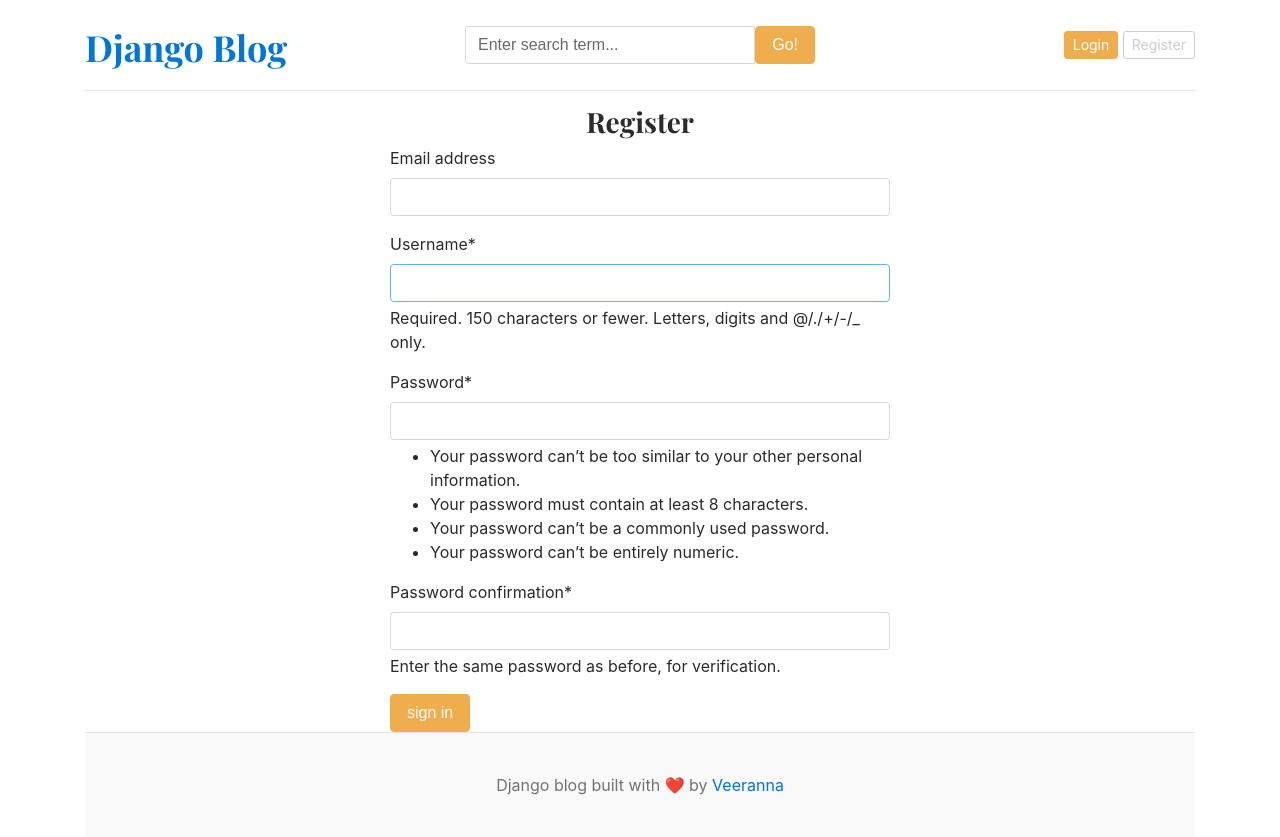
After one commit to veerannaNdesai/django-Blog-App, a Django app: page /register/ in a window 1280 px wide. The commit adds this page. Run offline with Django 5.2, Linux system fonts and the light colour scheme; data that the repository does not hold is empty; some libraries are stand-ins or nearby versions.

Commit message:
added login and register pages

```diff
--- /dev/null
+++ b/blog_main/forms.py
@@ -0,0 +1,8 @@
+from django.contrib.auth.models import User
+from django.contrib.auth.forms import UserCreationForm
+
+
+class RegistrationForm(UserCreationForm):
+    class Meta:
+        model = User
+        fields = ('email','username','password1','password2')
--- a/blog_main/settings.py
+++ b/blog_main/settings.py
@@ -39,6 +39,8 @@ INSTALLED_APPS = [
     'django.contrib.staticfiles',
     'blogs',
     'assignments',
+    'crispy_forms',
+    'crispy_bootstrap4',
 
 ]
 
@@ -134,3 +136,5 @@ DEFAULT_AUTO_FIELD = 'django.db.models.BigAutoField'
 
 MEDIA_URL = '/media/'
 MEDIA_ROOT = BASE_DIR/'media'
+
+CRISPY_TEMPLATE_PACK = 'bootstrap4'
--- a/blog_main/urls.py
+++ b/blog_main/urls.py
@@ -25,6 +25,9 @@ urlpatterns = [
     path('admin/', admin.site.urls),
     path('',views.home,name='home'),
     path('category/',include('blogs.urls')),
-    path('<slug:slug>/',BlogViews.blogs,name='blogs'),
+    path('blogs/<slug:slug>/',BlogViews.blogs,name='blogs'),
     path('blogs/search/',BlogViews.search,name='search'),
+    path('register/',views.register,name='register'),
+    path('login/',views.login,name='login'),
+    path('logout/',views.logout,name='logout'),
 ] + static(settings.MEDIA_URL,document_root=settings.MEDIA_ROOT)
--- a/blog_main/views.py
+++ b/blog_main/views.py
@@ -1,7 +1,10 @@
-from django.shortcuts import render,get_object_or_404
+from django.shortcuts import redirect, render,get_object_or_404
+from blog_main.forms import RegistrationForm
 from blogs.models import Blog, Category
 from django.http import HttpResponse
 from assignments.models import About
+from django.contrib.auth.forms import AuthenticationForm
+from django.contrib import auth
 
 def home(request):
     categories = Category.objects.all()
@@ -15,3 +18,41 @@ def home(request):
         'about':about,
     }
     return render(request,'home.html',context)
+
+def register(request):
+    if request.method == 'POST':
+        form = RegistrationForm(request.POST)
+        if form.is_valid():
+            form.save()
+            return redirect('register')
+        else:
+            form.errors
+    else:
+        form = RegistrationForm()
+
+
+    form = RegistrationForm()
+    context = {
+        'form' : form,
+    }
+    return render(request,'register.html',context)
+
+def login(request):
+    if request.method == 'POST':
+        form = AuthenticationForm(request,request.POST)
+        if form.is_valid():
+            username = form.cleaned_data['username']
+            password = form.cleaned_data['password']
+            user = auth.authenticate(request,username=username,password=password)
+            if user is not None:
+                auth.login(request,user)
+            return redirect('home')
+    form = AuthenticationForm()
+    context = {
+        'form':form,
+    }
+    return render(request,'login.html',context)
+
+def logout(request):
+    auth.logout(request)
+    return redirect('home')
--- a/templates/base.html
+++ b/templates/base.html
@@ -34,10 +34,15 @@
                 </div>
             </form>
           </div>
+          {% if not user.is_authenticated %}
           <div class="col-4 d-flex justify-content-end align-items-center">
-            <a class="btn btn-sm btn-warning" href="#">Login</a> &nbsp;
-            <a class="btn btn-sm btn-outline-secondary" href="#">Register</a>
+            <a class="btn btn-sm btn-warning" href="{% url 'login' %}">Login</a> &nbsp;
+            <a class="btn btn-sm btn-outline-secondary" href="{% url 'register' %}">Register</a>
           </div>
+          {% else %}
+          <span>You are logged in as {{ user }}</span>
+          <span><a href="{% url 'logout' %}">logout</a></span>
+          {% endif %}
         </div>
       </header>
 
--- /dev/null
+++ b/templates/register.html
@@ -0,0 +1,12 @@
+{% extends 'base.html' %}
+
+{% block content %}
+
+<h3 class="text-center">Register</h3>
+{% load crispy_forms_tags %}
+<form action="{% url 'register' %}" method="post" style="width: 500px; margin: auto;">
+{% csrf_token %}
+{{ form | crispy }}
+<button type="submit" class="btn btn-warning">sign in</button>
+</form>
+{% endblock %}
```
Also changed, not shown: templates/login.html (added, +12 -0 lines).
